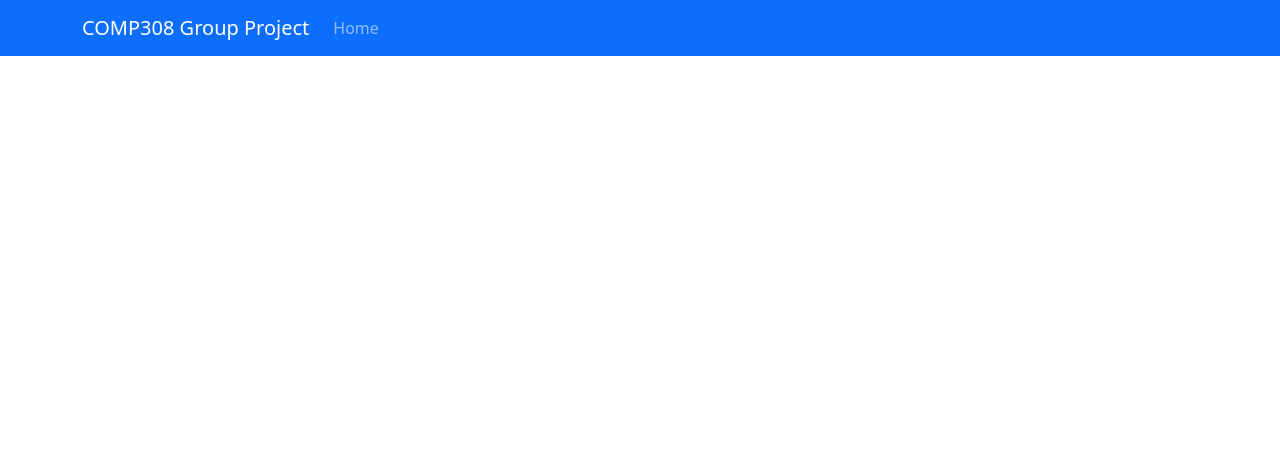
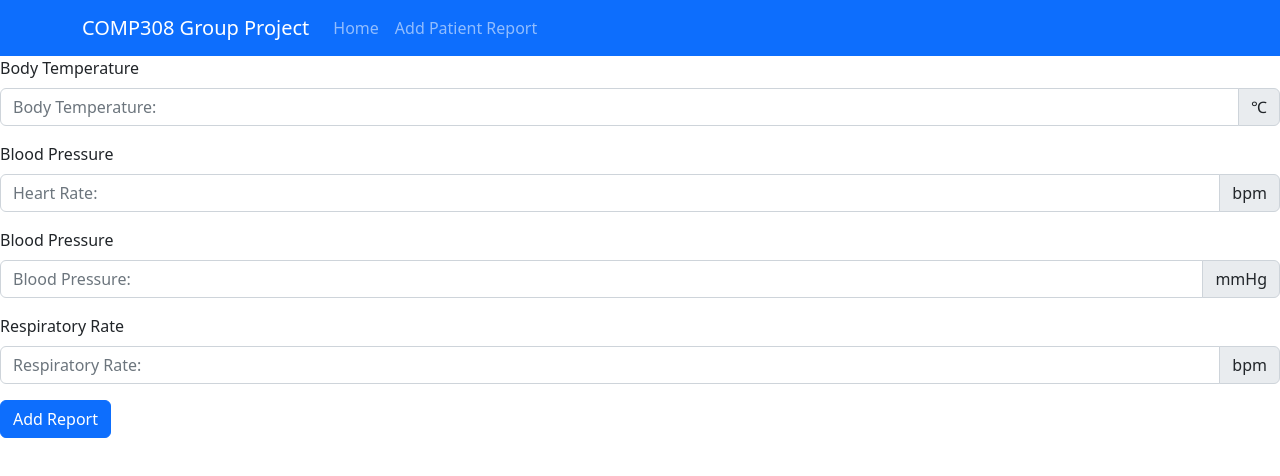
Before and after one commit to EisenritterX/COMP308-Group-Project, a React (Create React App) app in the folder graphql-react-client/: page /addreport in a window 1280 px wide. Shown: the top 476 px of the page. Built offline with nearby package versions, Linux system fonts and the light colour scheme.

Commit message:
Add Report Component Completed

```diff
--- a/graphql-react-client/src/App.js
+++ b/graphql-react-client/src/App.js
@@ -18,7 +18,7 @@ import Nav from 'react-bootstrap/Nav';
 import Container from 'react-bootstrap/Container';
 import './App.css';
 // ADD COMPONENTS HERE
-// import StudentList from './components/StudentList';
+import AddReport from './components/AddReport';
 // import AddStudent from './components/AddStudent';
 // import EditStudent from './components/EditStudent';
 // import DeleteStudent from './components/DeleteStudent';
@@ -38,6 +38,7 @@ function App() {
           <Navbar.Collapse id="basic-navbar-nav">
             <Nav className="mr-auto">
               <Nav.Link as={Link} to="/home" >Home</Nav.Link>
+              <Nav.Link as ={Link} to="/addreport">Add Patient Report</Nav.Link>
 
             </Nav>
           </Navbar.Collapse>
@@ -48,6 +49,7 @@ function App() {
         <Routes>
           <Route index element={<Home />} />
           <Route path = "home" element={<Home />} />
+          <Route path = "addreport" element ={<AddReport/>}/>
 
         </Routes>
     </div>
--- /dev/null
+++ b/graphql-react-client/src/components/AddReport.js
@@ -0,0 +1,131 @@
+import React, { components } from "react";
+import { gql, useMutation } from "@apollo/client";
+import Spinner from "react-bootstrap/Spinner";
+import Form from "react-bootstrap/Form";
+import Button from "react-bootstrap/Button";
+import InputGroup from "react-bootstrap/InputGroup"
+//
+import { useNavigate, useParams } from "react-router-dom";
+import { Link } from "react-router-dom";
+
+const ADD_REPORT = gql`
+  mutation AddReport(
+    $patientId: String!
+    $nurseId: String!
+    $bodyTemperature: Number!
+    $heartRate: Number!
+    $bloodPressure: Number!
+    $respiratoryRate: Number
+    $dateFiled: Date
+  ) {
+    addReport(
+      patientId: $patientId
+      nurseId: $nurseId
+      bodyTemperature: $bodyTemperature
+      heartRate: $heartRate
+      bloodPressure: $bloodPressure
+      respiratoryRate: $respiratoryRate
+      dateFiled: $dateFiled
+    )
+    _id
+  }
+`;
+
+const AddReport = () => {
+  //
+  let navigate = useNavigate();
+  let { patientId, nurseId } = useParams();
+  let bodyTemperature, heartRate, bloodPressure, respiratoryRate, dateFiled;
+  const [addReport, { data, loading, error }] = useMutation(ADD_REPORT);
+
+  if (loading) return "Submitting Report...";
+  if (error) return `Submission error! ${error.message}`;
+
+  return (
+    <div className="entryform">
+      <form
+        onSubmit={(e) => {
+          e.preventDefault();
+          addReport({
+            variable: {
+              patientId: patientId,
+              nurseId: nurseId,
+              bodyTemperature: parseFloat(bodyTemperature.value),
+              heartRate: parseInt(heartRate.value),
+              bloodPressure: parseInt(bloodPressure.value),
+              respiratoryRate: parseInt(respiratoryRate.value),
+              dateFiled: new Date().toISOString().slice(0, 10),
+            },
+          });
+          //
+          bodyTemperature.value = "";
+          heartRate.value = "";
+          bloodPressure.value = "";
+          respiratoryRate.value = "";
+          navigate("/status");
+        }}
+      >
+        <Form.Group>
+          <Form.Label> Body Temperature</Form.Label>
+          <InputGroup className="mb-3">
+            <Form.Control
+              type="number"
+              name="bodyTemperature"
+              ref={(node) => {
+                bodyTemperature = node;
+              }}
+              placeholder="Body Temperature:"
+            />
+            <InputGroup.Text id="basic-addon2">&#8451;</InputGroup.Text>
+          </InputGroup>
+        </Form.Group>
+        <Form.Group>
+          <Form.Label>Blood Pressure</Form.Label>
+          <InputGroup className="mb-3">
+            <Form.Control
+              type="number"
+              name="heartRate"
+              ref={(node) => {
+                heartRate = node;
+              }}
+              placeholder="Heart Rate:"
+            />
+            <InputGroup.Text id="basic-addon2">bpm</InputGroup.Text>
+          </InputGroup>
+        </Form.Group>
+        <Form.Group>
+          <Form.Label> Blood Pressure</Form.Label>
+          <InputGroup className="mb-3">
+            <Form.Control
+              type="number"
+              name="bloodPressure"
+              ref={(node) => {
+                bloodPressure = node;
+              }}
+              placeholder="Blood Pressure:"
+            />
+            <InputGroup.Text id="basic-addon2">mmHg</InputGroup.Text>
+          </InputGroup>
+        </Form.Group>
+        <Form.Group>
+          <Form.Label> Respiratory Rate</Form.Label>
+          <InputGroup className="mb-3">
+            <Form.Control
+              type="number"
+              name="respiratoryRate"
+              ref={(node) => {
+                respiratoryRate = node;
+              }}
+              placeholder="Respiratory Rate:"
+            />
+            <InputGroup.Text id="basic-addon2">bpm</InputGroup.Text>
+          </InputGroup>
+        </Form.Group>
+
+        <Button variant="primary" type="submit"> Add Report </Button>
+      </form>
+    </div>
+  );
+}
+
+export default AddReport;
```
Also changed, not shown: graphql-react-client/src/components/List of Components.txt.
